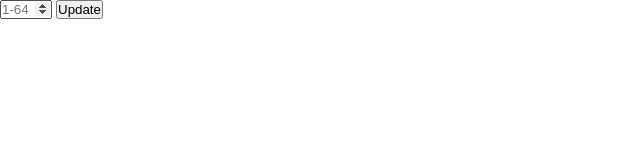
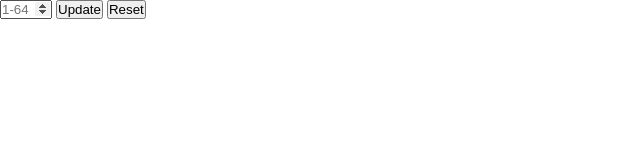
Before and after one commit to Yushi5058/etch-a-sketch-project, a plain HTML site: page index.html in a window 1280 px wide. Shown: the full height of the page, 0-640 px from the left. Drawn offline with Linux system fonts and the light colour scheme.

Commit message:
update index.html

```diff
--- a/index.html
+++ b/index.html
@@ -12,5 +12,6 @@
     <div class="hero">
     <input id="input-value" min="1" max="64" placeholder="1-64" type="number">
     <button id="generate-grid-btn">Update</button>
+    <button id="reset-grid-btn">Reset</button>
 </div>
    <div id="container"></div>
```
